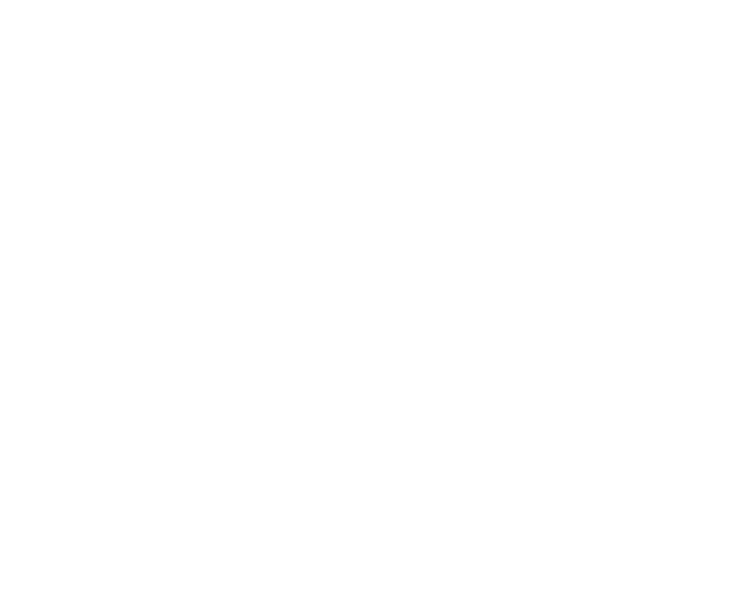
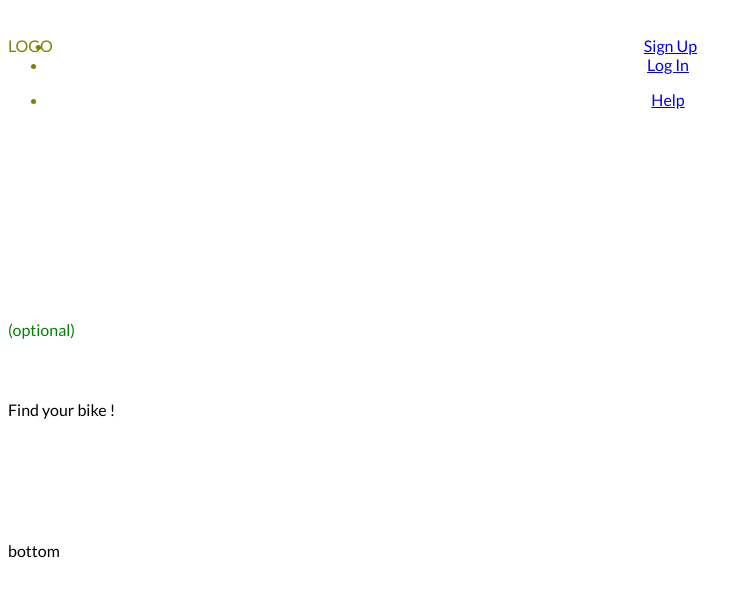
Before and after one commit to felipecardozo/findyourbike, a plain HTML site: page index.html in a window 1280 px wide. Shown: the whole page, without its empty margins (0-751 px from the left). Drawn offline with nearby package versions, Linux system fonts and the light colour scheme.

Commit message:
adds markup and style

```diff
--- a/css/style.css
+++ b/css/style.css
@@ -0,0 +1,46 @@
+body{
+	font-family: 'Lato', serif;
+}
+
+.header{
+	text-align: center;
+	display: inline;
+	position: absolute;
+	top: 20px;
+	width: 100%;
+}
+
+.header.notlogged{
+
+}
+
+.header.notlogged header{
+	color: olive;
+}
+
+.header .logo{
+	font-family: 'Lato', serif;
+	float: left;
+
+}
+
+
+.top{
+	text-align: center;
+	position: absolute;
+	top: 40%;
+}
+.top .top_text{
+
+	color: green;
+}
+
+.main_content{
+	position: absolute;
+	top: 50%;
+}
+
+.bottom{
+	position: absolute;
+	bottom: 30%;
+}
--- a/index.html
+++ b/index.html
@@ -1,10 +1,51 @@
 <!DOCTYPE html>
 <html lang="en">
 	<head>
+		<meta charset="utf-8">
+		<meta name="description" content="Find your bike where you go" />
+		<meta name="google" content="notranslate" />
 		<link rel="stylesheet" type="text/css" href="css/style.css">
+		<link rel='stylesheet' href='http://fonts.googleapis.com/css?family=Lato' type='text/css'>
+		<title>Find a Bike for rent - TitleHere</title>
 	</head>
 	<body>
+		<div class="header notlogged">
+			<header>
+				<span class="logo">LOGO</span>
+				<ul class="">
+					<li>
+						<a href="#">Sign Up</a>
+					</li>
+					<li>
+						<a href="#">Log In</a>
+					</li>
+				</ul>
+				<ul class="">
+					<li>
+						<a href="#">Help</a>
+					</li>
+				</ul>
 
+			</header>
+		</div>
+		<div class="top">
+			<span class="top_text">(optional)</span>
+		</div>
+
+		<!-- main content of a document -->
+		<div class="main_content">
+			<main>
+				Find your bike !
+			</main>
+		</div>
+
+		<div class="bottom">
+			<span>bottom</span>
+		</div>
+
+
+		<script src="https://ajax.googleapis.com/ajax/libs/jquery/1.11.2/jquery.min.js"></script>
+		<script src="js/index.js"></script>
 	</body>
 
 </html>
--- a/js/app.js
+++ b/js/app.js
@@ -0,0 +1,3 @@
+//bicyclerocks.com
+//bicyclelister.com (best option)
+//bikesharelister.com
```
